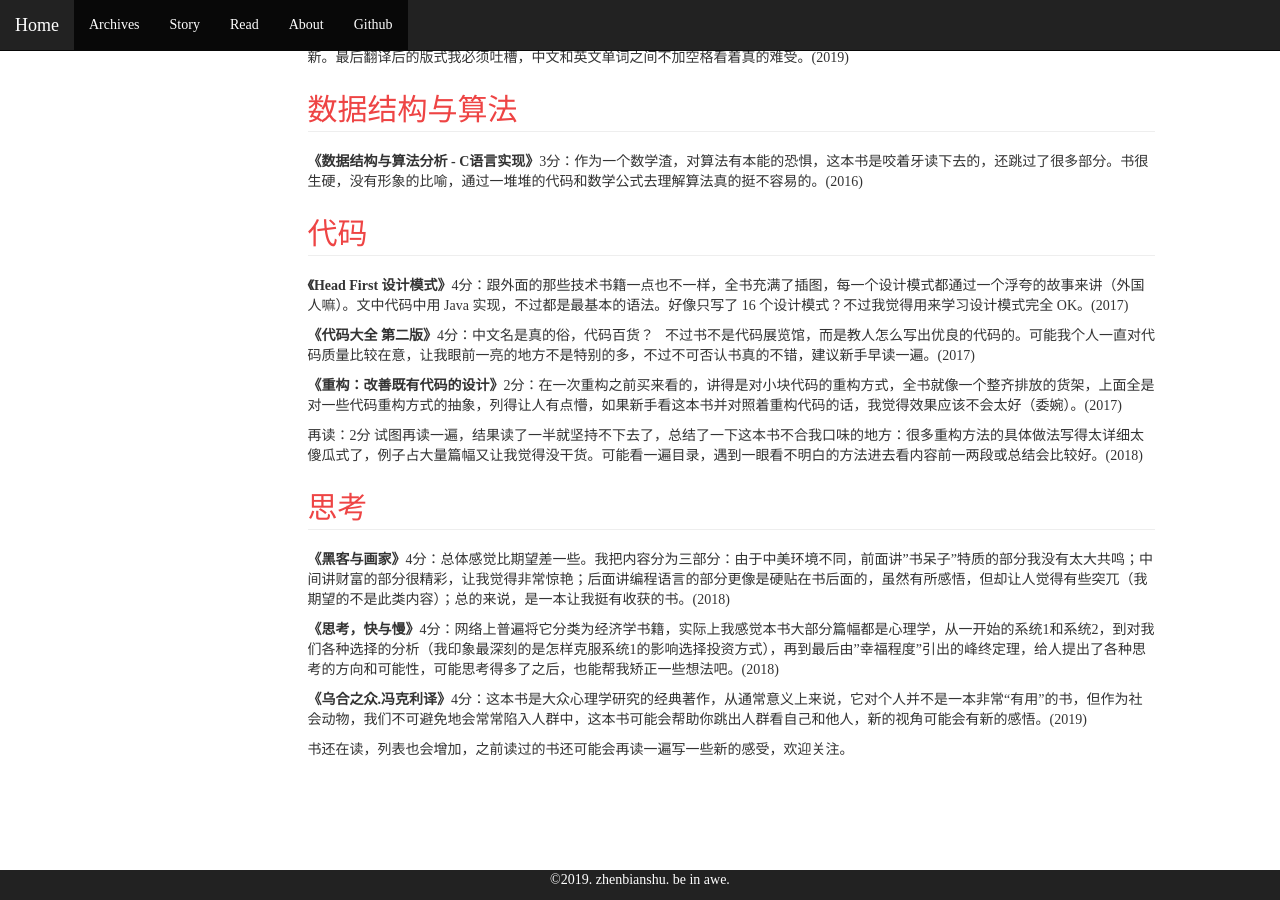
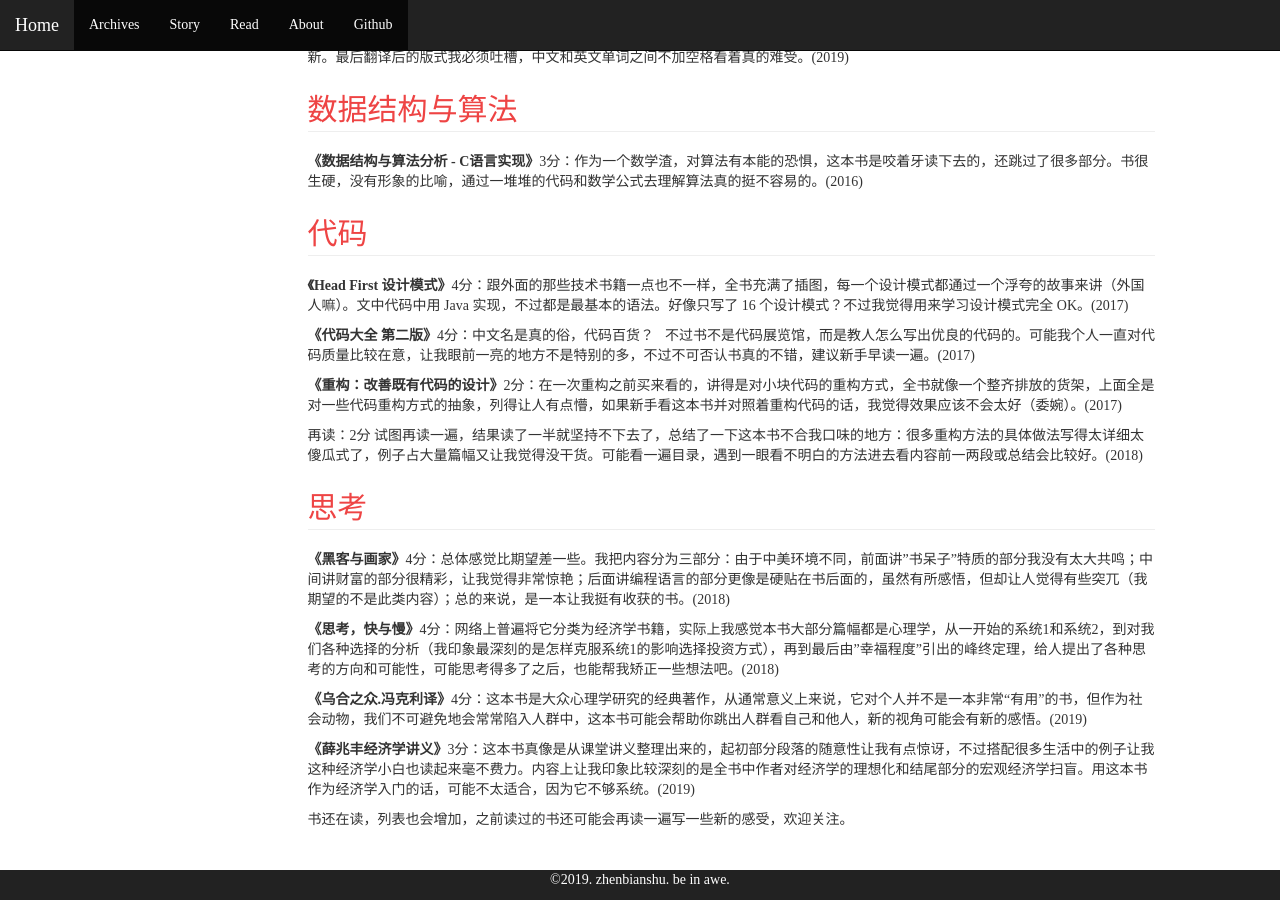
Before and after one commit to zhenbianshu/zhenbianshu.github.io, a Jekyll site: the page built from book_list.md, in a window 1280 px wide and 900 px high, scrolled down 1738 px. Built offline with Jekyll 4.4.1, drawn with Linux system fonts in a browser that asks for light colours; comment, search, counter and statistics services are not loaded.

Commit message:
add book;

```diff
--- a/book_list.md
+++ b/book_list.md
@@ -81,6 +81,8 @@ title: "Read"
 
 **《乌合之众.冯克利译》**4分：这本书是大众心理学研究的经典著作，从通常意义上来说，它对个人并不是一本非常“有用”的书，但作为社会动物，我们不可避免地会常常陷入人群中，这本书可能会帮助你跳出人群看自己和他人，新的视角可能会有新的感悟。(2019)
 
+**《薛兆丰经济学讲义》**3分：这本书真像是从课堂讲义整理出来的，起初部分段落的随意性让我有点惊讶，不过搭配很多生活中的例子让我这种经济学小白也读起来毫不费力。内容上让我印象比较深刻的是全书中作者对经济学的理想化和结尾部分的宏观经济学扫盲。用这本书作为经济学入门的话，可能不太适合，因为它不够系统。(2019)
+
 书还在读，列表也会增加，之前读过的书还可能会再读一遍写一些新的感受，欢迎关注。
 
 {% if site.comments %}
```
